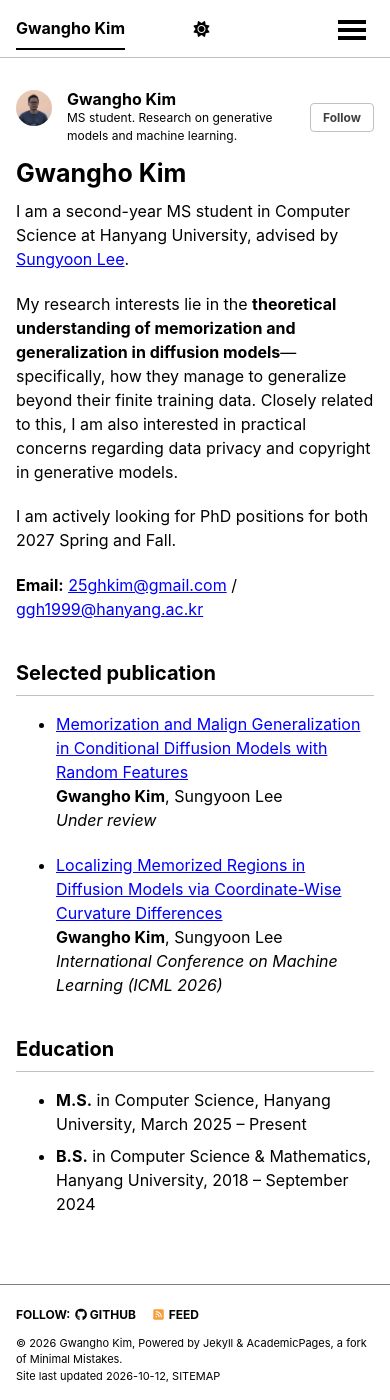
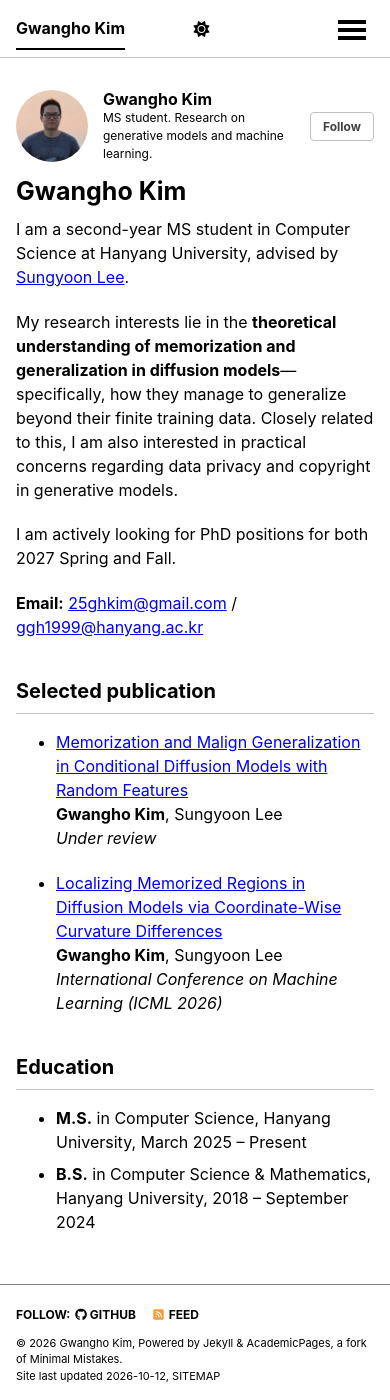
Before and after one commit to Gwangho99/Gwangho99.github.io, a Jekyll site: the page built from _pages/about.md, in a window 390 px wide and 1400 px high. Built offline with Jekyll 4.4.1, drawn with Linux system fonts in a browser that asks for light colours; a script bundle is joined from its source files by our own code; library files that are not in the unit come from our copies.

Commit message:
Increase mobile avatar to 72px while keeping desktop at 150px

```diff
--- a/_sass/layout/_sidebar.scss
+++ b/_sass/layout/_sidebar.scss
@@ -143,9 +143,7 @@
 .author__avatar {
   display: table-cell;
   vertical-align: top;
-  width: 36px;
-  // set width only, for non-square avatars
-  // height: 36px;
+  width: 72px;
 
   @include breakpoint($large) {
     display: block;
@@ -155,8 +153,8 @@
 
   img {
     display: block;
-    width: 36px;
-    height: 36px;
+    width: 72px;
+    height: 72px;
     max-width: none;
     object-fit: cover;
     object-position: center 45%;
```
